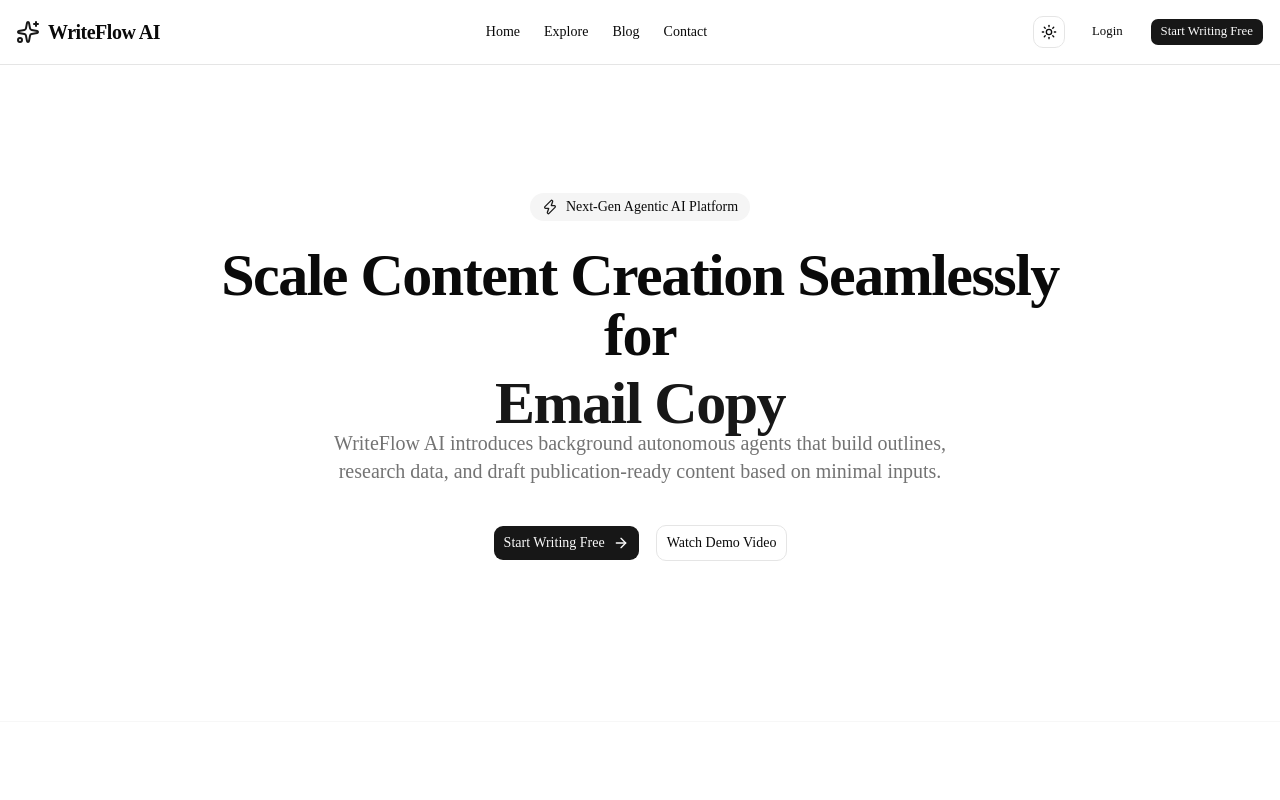
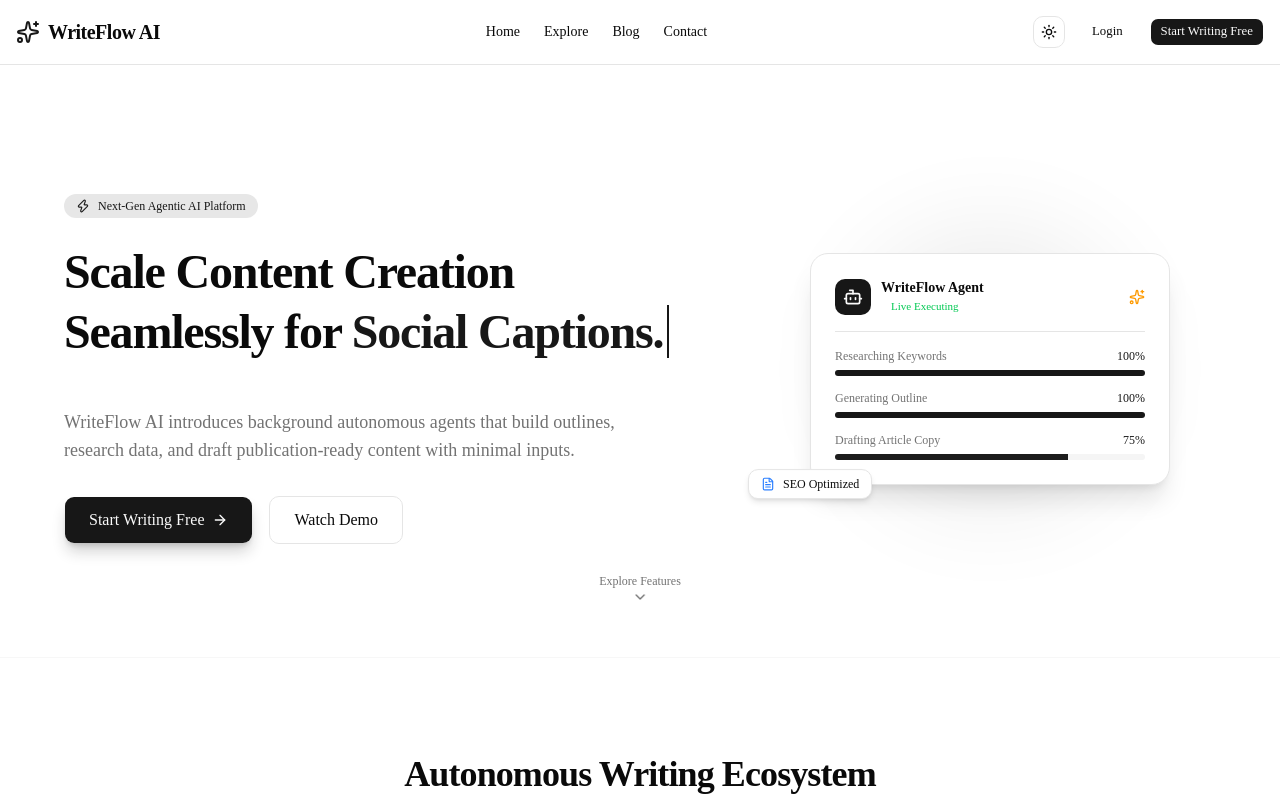
Before and after one commit to pijush512/WriteFlow-AI-Client-Site, a Next.js app: page / in a window 1280 px wide. Shown: the top 800 px of the page. Built offline with nearby package versions, Linux system fonts and the light colour scheme.

Commit message:
Create note found 404 page

```diff
--- /dev/null
+++ b/app/not-found.tsx
@@ -0,0 +1,66 @@
+"use client";
+
+import React from "react";
+import { Button } from "../components/ui/button";
+import { useRouter } from "next/navigation";
+import { ArrowLeft, Home, Sparkles, HelpCircle } from "lucide-react";
+
+export default function NotFound() {
+  const router = useRouter();
+
+  return (
+    <div className="min-h-screen bg-background text-foreground flex flex-col items-center justify-center p-4 relative overflow-hidden">
+
+      {/* ব্যাকগ্রাউন্ডের সুন্দর গ্লো ইফেক্ট */}
+      <div className="absolute w-72 h-72 bg-primary/5 rounded-full blur-3xl -z-10 top-1/4 left-1/4 animate-pulse" />
+      <div className="absolute w-72 h-72 bg-primary/5 rounded-full blur-3xl -z-10 bottom-1/4 right-1/4 animate-pulse delay-700" />
+
+      <div className="text-center max-w-md w-full space-y-6 z-10">
+
+        {/* ৪MD ব্র্যান্ডিং বা লোগো আইকন */}
+        <div className="relative mx-auto w-24 h-24 bg-muted/50 rounded-2xl flex items-center justify-center border border-border group hover:border-primary/50 transition-colors">
+          <HelpCircle className="h-12 w-12 text-muted-foreground group-hover:text-primary transition-colors" />
+          <Sparkles className="absolute -top-2 -right-2 h-5 w-5 text-primary animate-bounce" />
+        </div>
+
+        {/* টেক্সট এরিয়া */}
+        <div className="space-y-2">
+          <h1 className="text-7xl font-extrabold tracking-tighter text-primary">
+            404
+          </h1>
+          <h2 className="text-2xl font-bold tracking-tight">
+            Oops! Content Workspace Lost
+          </h2>
+          <p className="text-sm text-muted-foreground">
+            The page you are looking for doesn&apos;t exist or our AI writing agents couldn&apos;t draft it yet. Let&apos;s get you back on track!
+          </p>
+        </div>
+
+        {/* অ্যাকশন বাটনসমূহ */}
+        <div className="flex flex-col sm:flex-row gap-3 pt-2 justify-center">
+          <Button
+            variant="outline"
+            onClick={() => router.back()}
+            className="gap-2 font-medium h-11"
+          >
+            <ArrowLeft className="h-4 w-4" /> Go Back
+          </Button>
+
+          <Button
+            onClick={() => router.push("/")}
+            className="gap-2 font-medium h-11 shadow-md shadow-primary/10"
+          >
+            <Home className="h-4 w-4" /> Return Home
+          </Button>
+        </div>
+
+      </div>
+
+      {/* নিচের ছোট ফুটার টেক্সট */}
+      <div className="absolute bottom-6 text-xs text-muted-foreground font-mono">
+        Error Code: ERR_WRITEFLOW_ROUTE_NOT_FOUND
+      </div>
+
+    </div>
+  );
+}
--- a/components/landing/hero.tsx
+++ b/components/landing/hero.tsx
@@ -2,39 +2,165 @@
 
 import React, { useState, useEffect } from "react";
 import { Button } from "../ui/button";
-import { ArrowRight, Zap } from "lucide-react";
+import { ArrowRight, Zap, ChevronDown, Sparkles, FileText, Bot } from "lucide-react";
 
 export function Hero() {
-  const [headlineIndex, setHeadlineIndex] = useState(0);
-  const headlines = ["Blog Posts", "Social Captions", "Email Copy", "High-Converting Content"];
+  // --- ১. টাইপিং ইফেক্ট (Typing Effect) এর লজিক ---
+  const words = ["Blog Posts.", "Social Captions.", "Email Campaigns.", "SEO Articles."];
+  const [currentWordIndex, setCurrentWordIndex] = useState(0);
+  const [currentText, setCurrentText] = useState("");
+  const [isDeleting, setIsDeleting] = useState(false);
+  const [typingSpeed, setTypingSpeed] = useState(100);
 
   useEffect(() => {
-    const timer = setInterval(() => {
-      setHeadlineIndex((prev) => (prev + 1) % headlines.length);
-    }, 2500);
-    return () => clearInterval(timer);
-  }, []);
+    let timer: NodeJS.Timeout;
+    const handleTyping = () => {
+      const fullWord = words[currentWordIndex];
+
+      if (!isDeleting) {
+        // টাইপ হচ্ছে
+        setCurrentText(fullWord.substring(0, currentText.length + 1));
+        setTypingSpeed(100);
+
+        if (currentText === fullWord) {
+          // পুরো শব্দ টাইপ শেষ হলে ২ সেকেন্ড পজ থাকবে
+          timer = setTimeout(() => setIsDeleting(true), 2000);
+          return;
+        }
+      } else {
+        // ডিলিট হচ্ছে
+        setCurrentText(fullWord.substring(0, currentText.length - 1));
+        setTypingSpeed(50);
+
+        if (currentText === "") {
+          setIsDeleting(false);
+          setCurrentWordIndex((prev) => (prev + 1) % words.length);
+        }
+      }
+
+      timer = setTimeout(handleTyping, typingSpeed);
+    };
+
+    timer = setTimeout(handleTyping, typingSpeed);
+    return () => clearTimeout(timer);
+  }, [currentText, isDeleting, currentWordIndex]);
+
+  // --- ২. স্ক্রল ডাউন করার ফাংশন ---
+  const scrollToFeatures = () => {
+    const nextSection = document.getElementById("features");
+    if (nextSection) {
+      nextSection.scrollIntoView({ behavior: "smooth" });
+    }
+  };
 
   return (
-    <section className="container mx-auto px-4 py-20 lg:py-32 flex flex-col items-center text-center justify-center min-h-[70vh]">
-      <div className="inline-flex items-center gap-2 px-3 py-1 text-sm font-medium bg-muted rounded-full mb-6">
-        <Zap className="h-4 w-4 text-primary animate-pulse" /> Next-Gen Agentic AI Platform
+    <section className="relative container mx-auto px-4 flex flex-col items-center justify-center min-h-[65vh] lg:min-h-[70vh] overflow-hidden pt-12">
+
+      {/* মেইন কনটেন্ট গ্রিড */}
+      <div className="grid grid-cols-1 lg:grid-cols-12 gap-12 items-center w-full max-w-6xl z-10">
+
+        {/* বামপাশ: টেক্সট এবং CTA */}
+        <div className="lg:col-span-7 text-left flex flex-col justify-center">
+          <div className="inline-flex items-center gap-2 px-3 py-1 text-xs font-medium bg-primary/10 text-primary rounded-full w-fit mb-6">
+            <Zap className="h-3.5 w-3.5 animate-pulse" /> Next-Gen Agentic AI Platform
+          </div>
+
+          <h1 className="text-3xl sm:text-4xl md:text-5xl font-extrabold tracking-tight leading-tight min-h-[120px] sm:min-h-[150px]">
+            Scale Content Creation <br className="hidden sm:inline" />
+            Seamlessly for{" "}
+            <span className="text-primary border-r-2 border-primary animate-blink pr-1">
+              {currentText}
+            </span>
+          </h1>
+
+          <p className="mt-4 text-base md:text-lg text-muted-foreground max-w-xl">
+            WriteFlow AI introduces background autonomous agents that build outlines, research data, and draft publication-ready content with minimal inputs.
+          </p>
+
+          <div className="mt-8 flex flex-col sm:flex-row gap-4">
+            <Button size="lg" className="gap-2 font-medium h-12 px-6 text-base shadow-lg shadow-primary/20 hover:shadow-none transition-all">
+              Start Writing Free <ArrowRight className="h-5 w-5" />
+            </Button>
+            <Button size="lg" variant="outline" className="h-12 px-6 text-base">
+              Watch Demo
+            </Button>
+          </div>
+        </div>
+
+        {/* ডানপাশ: ইন্টারেক্টিভ ফ্লোটিং কার্ড (Interactive Floating Card) */}
+        <div className="lg:col-span-5 flex items-center justify-center relative">
+          {/* ব্যাকগ্রাউন্ড গ্লো ইফেক্ট */}
+          <div className="absolute w-64 h-64 bg-primary/10 rounded-full blur-3xl -z-10 animate-pulse" />
+
+          <div className="w-full max-w-[360px] p-6 bg-card border border-border rounded-2xl shadow-xl transition-all duration-500 hover:-translate-y-2 hover:shadow-2xl group cursor-pointer">
+            <div className="flex items-center justify-between border-b pb-4 mb-4">
+              <div className="flex items-center gap-2.5">
+                <div className="p-2 bg-primary text-primary-foreground rounded-lg">
+                  <Bot className="h-5 w-5" />
+                </div>
+                <div>
+                  <h3 className="font-semibold text-sm">WriteFlow Agent</h3>
+                  <p className="text-[11px] text-green-500 flex items-center gap-1 font-medium">
+                    <span className="h-1.5 w-1.5 bg-green-500 rounded-full animate-ping" /> Live Executing
+                  </p>
+                </div>
+              </div>
+              <Sparkles className="h-4 w-4 text-amber-500 group-hover:rotate-12 transition-transform" />
+            </div>
+
+            {/* সিমুলেটেড টাস্ক প্রোগ্রেস */}
+            <div className="space-y-3.5">
+              <div className="space-y-1.5">
+                <div className="flex justify-between text-xs font-medium text-muted-foreground">
+                  <span>Researching Keywords</span>
+                  <span className="text-primary">100%</span>
+                </div>
+                <div className="h-1.5 bg-muted rounded-full overflow-hidden">
+                  <div className="h-full bg-primary w-full" />
+                </div>
+              </div>
+
+              <div className="space-y-1.5">
+                <div className="flex justify-between text-xs font-medium text-muted-foreground">
+                  <span>Generating Outline</span>
+                  <span className="text-primary">100%</span>
+                </div>
+                <div className="h-1.5 bg-muted rounded-full overflow-hidden">
+                  <div className="h-full bg-primary w-full" />
+                </div>
+              </div>
+
+              <div className="space-y-1.5">
+                <div className="flex justify-between text-xs font-medium text-muted-foreground">
+                  <span>Drafting Article Copy</span>
+                  <span className="text-primary animate-pulse">75%</span>
+                </div>
+                <div className="h-1.5 bg-muted rounded-full overflow-hidden">
+                  <div className="h-full bg-primary w-[75%] transition-all duration-1000 animate-pulse" />
+                </div>
+              </div>
+            </div>
+
+            {/* ফ্লোটিং মিনি ব্যাজ */}
+            <div className="absolute -bottom-4 -left-4 bg-popover border border-border px-3 py-1.5 rounded-lg shadow-md flex items-center gap-2 text-xs font-medium animate-bounce delay-300">
+              <FileText className="h-3.5 w-3.5 text-blue-500" /> SEO Optimized
+            </div>
+          </div>
+        </div>
+
       </div>
-      <h1 className="text-4xl md:text-6xl font-extrabold tracking-tight max-w-4xl h-32 md:h-40">
-        Scale Content Creation Seamlessly for <br />
-        <span className="text-primary transition-all duration-500 block mt-2">
-          {headlines[headlineIndex]}
-        </span>
-      </h1>
-      <p className="mt-6 text-lg md:text-xl text-muted-foreground max-w-2xl">
-        WriteFlow AI introduces background autonomous agents that build outlines, research data, and draft publication-ready content based on minimal inputs.
-      </p>
-      <div className="mt-10 flex flex-col sm:flex-row gap-4">
-        <Button size="lg" className="gap-2">
-          Start Writing Free <ArrowRight className="h-5 w-5" />
-        </Button>
-        <Button size="lg" variant="outline">Watch Demo Video</Button>
+
+      {/* নিচের সেকশনে যাওয়ার ক্লিয়ার ভিজ্যুয়াল ফ্লো (Scroll Down Indicator) */}
+      <div className="absolute bottom-4 left-1/2 -translate-x-1/2 z-10 hidden md:block">
+        <button
+          onClick={scrollToFeatures}
+          className="flex flex-col items-center text-xs text-muted-foreground hover:text-primary transition-colors gap-1 group"
+        >
+          <span>Explore Features</span>
+          <ChevronDown className="h-4 w-4 animate-bounce group-hover:translate-y-0.5 transition-transform" />
+        </button>
       </div>
+
     </section>
   );
 }
```
